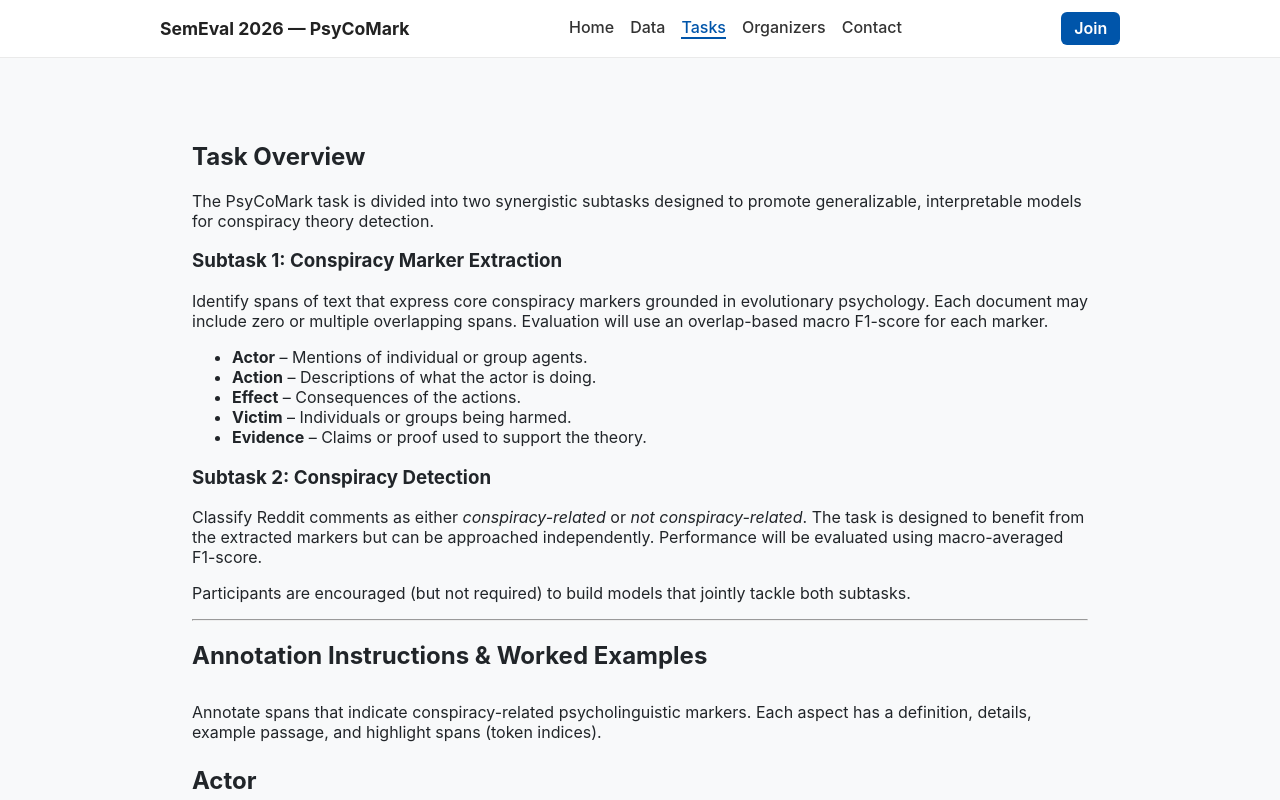
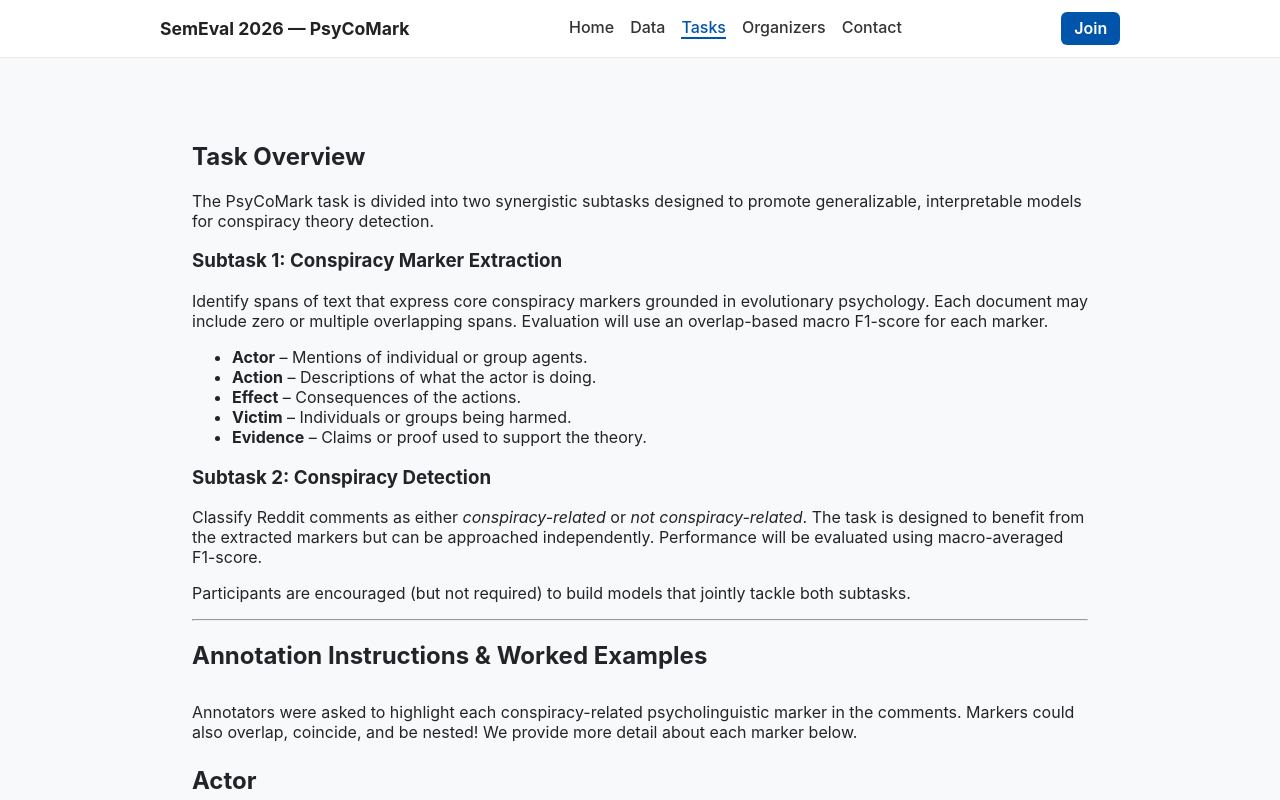
Before and after one commit to hide-ous/semeval2026-psycomark, an Angular app in the folder semeval-psycomark/: page /task in a window 1280 px wide. Shown: the top 800 px of the page. Built offline with nearby package versions, Linux system fonts and the light colour scheme.

Commit message:
* integrated examples

```diff
--- a/semeval-psycomark/public/instructions.json
+++ b/semeval-psycomark/public/instructions.json
@@ -1,5 +1,6 @@
 {
-  "intro": "Annotate spans that indicate conspiracy-related psycholinguistic markers. Each aspect has a definition, details, example passage, and highlight spans (token indices).",
+  "intro": "Annotators were asked to highlight each conspiracy-related psycholinguistic marker in the comments. Markers could also overlap, coincide, and be nested! We provide more detail about each marker below.",
+
   "aspects": [
     {
       "label": "Actor",
--- a/semeval-psycomark/src/app/shared/annotated-example/annotated-example.ts
+++ b/semeval-psycomark/src/app/shared/annotated-example/annotated-example.ts
@@ -26,8 +26,6 @@ export class AnnotatedExampleComponent implements OnChanges {
 
   ngOnChanges(): void {
     this.tokens = this.buildTokenHighlights(this.text, this.spans);
-    console.log('AnnotatedExample tokens:', this.tokens);
-
   }
 
   private buildTokenHighlights(text: string, spans: Span[]): Token[] {
```
